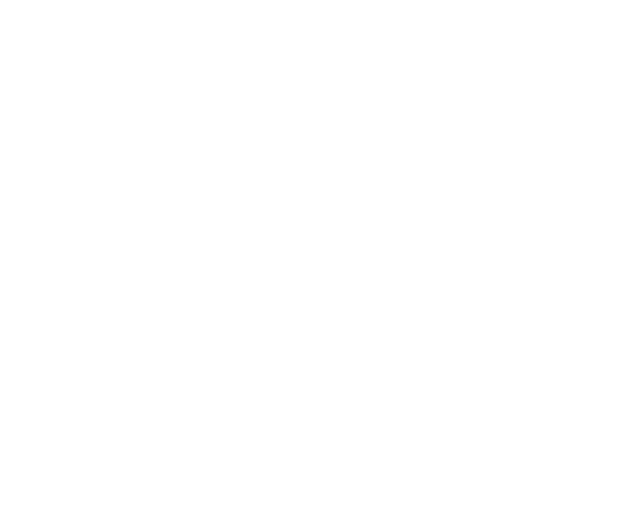
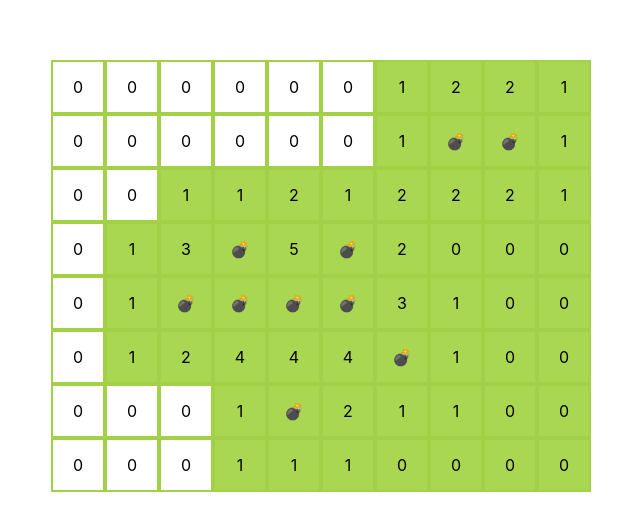
Before and after one commit to BriHan-Tech/Minesweeper, a React (Create React App) app: page / in a window 1280 px wide. Shown: the part 124-654 px from the top of the page, without its empty margins (319-959 px from the left). Built offline with nearby package versions, Linux system fonts and the light colour scheme.

Commit message:
✨ - Board starts and displays correctly

```diff
--- a/src/components/Board/Board.scss
+++ b/src/components/Board/Board.scss
@@ -0,0 +1,5 @@
+.board {
+    position: relative;
+    display: flex;
+    flex-direction: row;
+}
--- a/src/components/Board/Board.tsx
+++ b/src/components/Board/Board.tsx
@@ -1,9 +1,195 @@
-import React from "react";
+import React, { useState, useRef, useEffect } from "react";
+
+import Cell from "../Cell/Cell";
+import iCell from "../../models/iCell";
 
 import "./Board.scss";
 
+const COLS = 10;
+const ROWS = 8;
+const NUM_MINES = 10;
+
 const Board = () => {
-  return <></>;
+  const [board, setBoard] = useState<iCell[][]>([]);
+  const [gameOver, setGameOver] = useState<boolean>(false);
+
+  console.log(board);
+
+  const clickZero = (x: number, y: number) => {
+    setBoard((prev) => {
+      // Set up DFS
+      let tmp = [...prev];
+      let stack = [{ x: x, y: y }];
+      let history = new Set();
+
+      // DFS
+      while (stack.length > 0) {
+        const pos = stack[0];
+        stack.shift();
+
+        // If the position can be cleared and the position
+        // has not already been cleared
+        if (
+          pos.x >= 0 &&
+          pos.x < COLS &&
+          pos.y >= 0 &&
+          pos.y < ROWS &&
+          tmp[pos.x][pos.y].numMines <= 0 &&
+          !history.has(JSON.stringify(pos))
+        ) {
+          tmp[pos.x][pos.y].isClear = true;
+          history.add(JSON.stringify({ x: pos.x, y: pos.y }));
+
+          stack.push({ x: pos.x - 1, y: pos.y });
+          stack.push({ x: pos.x + 1, y: pos.y });
+          stack.push({ x: pos.x, y: pos.y - 1 });
+          stack.push({ x: pos.x, y: pos.y + 1 });
+        }
+      }
+      return tmp;
+    });
+  };
+
+  /**
+   * Runs when the user clicks on the first cell.
+   *
+   * @param initX - x position of first click
+   * @param initY - y position of first click
+   */
+  const populateBoard = (initX: number, initY: number) => {
+    // 2D Array to keep track of Mines planted
+    let mineField: number[][] = Array(COLS)
+      .fill(0)
+      .map(() => Array(ROWS).fill(0));
+
+    // Set the mines to be platned
+    setMines(mineField, initX, initY);
+    countMines(mineField);
+
+    // Set mines on board
+    setBoard((prev) => {
+      let tmp = [...prev];
+      tmp.map((col, i) =>
+        col.map((cell, j) => {
+          cell.numMines = mineField[i][j];
+          cell.isMine = mineField[i][j] >= 1000;
+          return cell;
+        })
+      );
+      return tmp;
+    });
+
+    // Set the intitial click of the board
+    clickZero(initX, initY);
+  };
+
+  /**
+   * Goes around the minefield, assigning numbers to cells.
+   *
+   * @param {number[][]} mineField - 2D array that represents the minefield
+   */
+  const countMines = (mineField: number[][]) => {
+    // Find cells with mines
+    for (let i = 0; i < COLS; i++) {
+      for (let j = 0; j < ROWS; j++) {
+        // If Cell has mine
+        if (mineField[i][j] >= 1000) {
+          // Label the cells around it with mine count
+          for (let x = i - 1; x <= i + 1; x++) {
+            for (let y = j - 1; y <= j + 1; y++) {
+              if (x >= 0 && y >= 0 && x < COLS && y < ROWS) {
+                mineField[x][y]++;
+              }
+            }
+          }
+        }
+      }
+    }
+  };
+
+  /**
+   * Plants mines in the minefield appropriately.
+   * That means there is a 3-by-3 block around the user's first click
+   * where mines can not be planted.
+   *
+   * Cells with 1000 or over mean that there IS a mine there
+   *
+   * @param {number[][]} mineField - 2D array that represents minefield
+   * @param {number} initX  - x position of initial user click
+   * @param {number} initY  - y position of initial user click
+   */
+  const setMines = (mineField: number[][], initX: number, initY: number) => {
+    // Create a square around the initial click
+    // These cells, labeled -1 can NOT have a mine in them.
+    for (let i = initX - 2; i <= initX + 2; i++) {
+      for (let j = initY - 2; j <= initY + 2; j++) {
+        if (i >= 0 && j >= 0 && i < COLS && j < ROWS) {
+          mineField[i][j] = -1;
+        }
+      }
+    }
+
+    // Put mines in 2D Array
+    // Mines are symbolized with the number 1000
+    for (let i = 0; i < NUM_MINES; i++) {
+      let x: number = Math.floor(Math.random() * COLS);
+      let y: number = Math.floor(Math.random() * ROWS);
+
+      while (mineField[x][y] >= 1000 || mineField[x][y] === -1) {
+        x = Math.floor(Math.random() * COLS);
+        y = Math.floor(Math.random() * ROWS);
+      }
+      mineField[x][y] = 1000;
+    }
+
+    // Clean Up
+    for (let i = 0; i < COLS; i++) {
+      for (let j = 0; j < ROWS; j++) {
+        mineField[i][j] = Math.max(0, mineField[i][j]);
+      }
+    }
+  };
+
+  /**
+   * Sets board to a 2D-array of cells when the board is first loaded.
+   * The 2D array is initialized as: array[col][row]
+   * Note that the x value is the distance between the cell and the left-hand side of the screen,
+   * which is represented by col.
+   * Each cell is represented by an object with properties x, y, isBomb, isFlagged, and numMines.
+   */
+  useEffect(() => {
+    setBoard(
+      Array(COLS)
+        .fill(null)
+        .map((col, i) =>
+          Array(ROWS)
+            .fill({
+              x: i,
+              y: 0,
+              isMine: false,
+              isClear: false,
+              numMines: 0,
+            })
+            .map((cell, j) => ({ ...cell, y: j }))
+        )
+    );
+
+    populateBoard(0, 0);
+  }, []);
+
+  return (
+    <>
+      <div className="board">
+        {board.map((col, i) => (
+          <div className="col" key={i}>
+            {col.map((cell, j) => (
+              <Cell {...cell} key={JSON.stringify(cell)} />
+            ))}
+          </div>
+        ))}
+      </div>
+    </>
+  );
 };
 
 export default Board;
```
